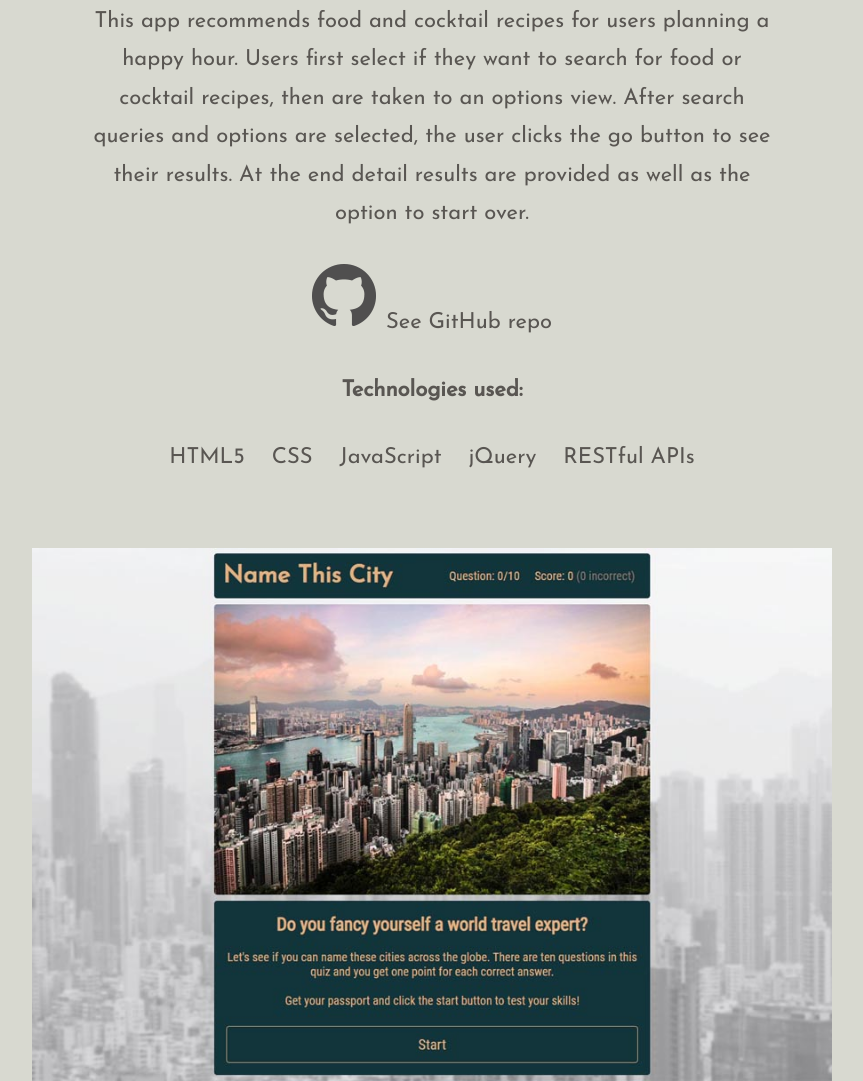
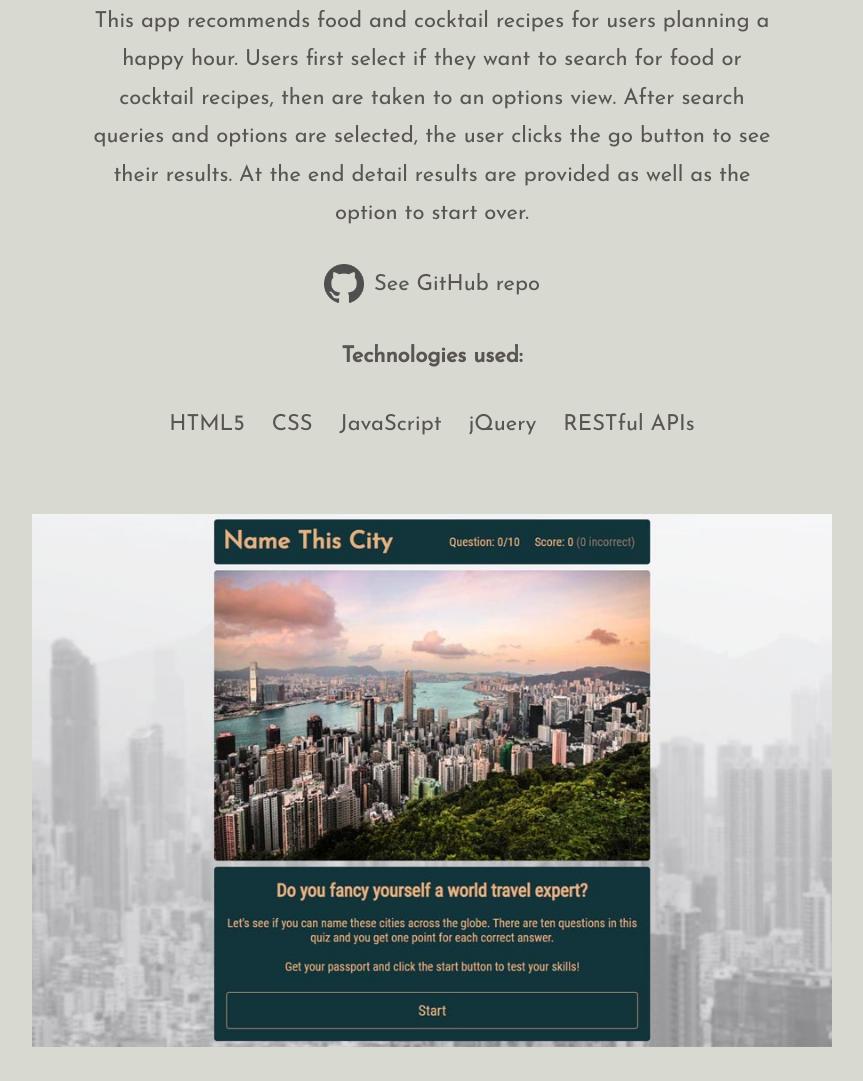
Before and after one commit to gavinmgrant/portfolio, a plain HTML site: page index.html in a window 1280 px wide. Shown: the part 1528-2609 px from the top of the page, without its empty margins (208-1071 px from the left). Drawn offline with nearby package versions, Linux system fonts and the light colour scheme.

Commit message:
adjusted GitHub logo position and size

```diff
--- a/main.css
+++ b/main.css
@@ -128,6 +128,9 @@ article {
 
 .githubLogo {
     padding-right: 10px;
+    padding-bottom: 5px;
+    vertical-align: middle;
+    width: 50px;
 }
 
 #contact {
```
